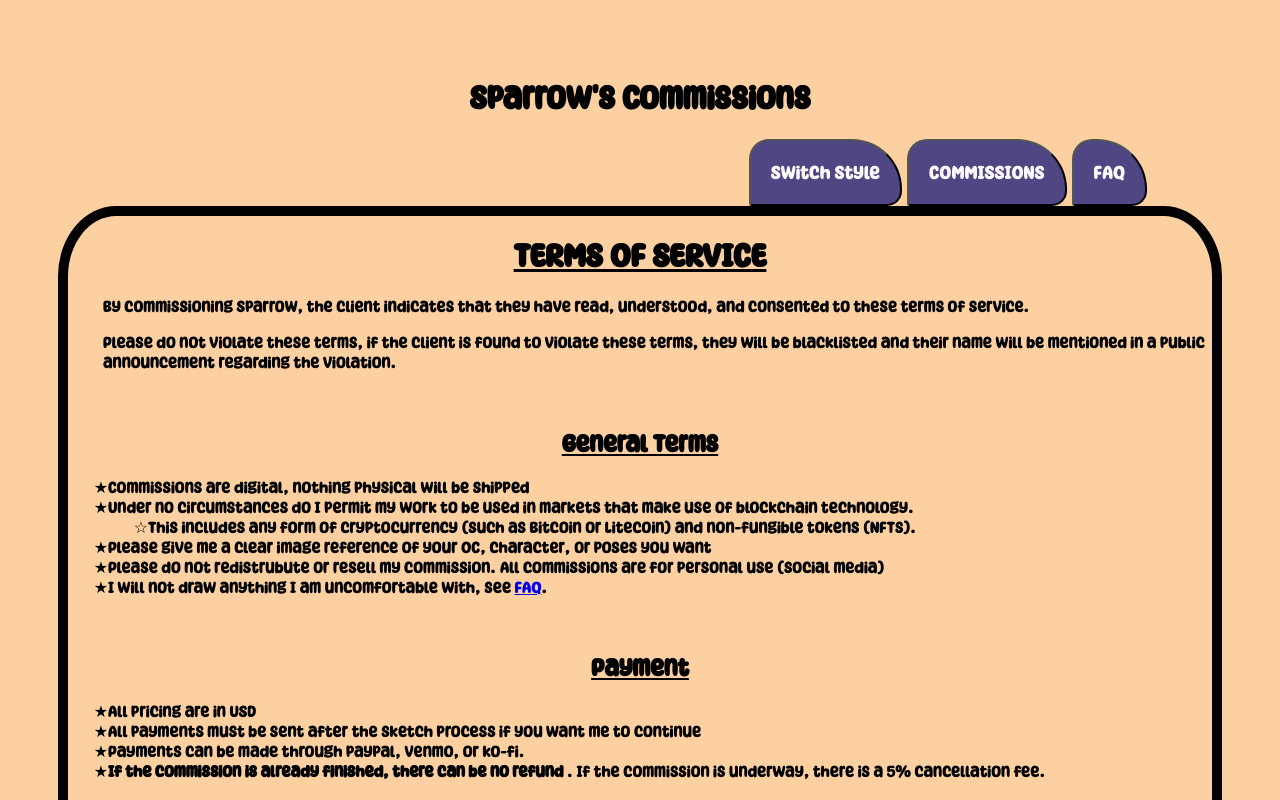
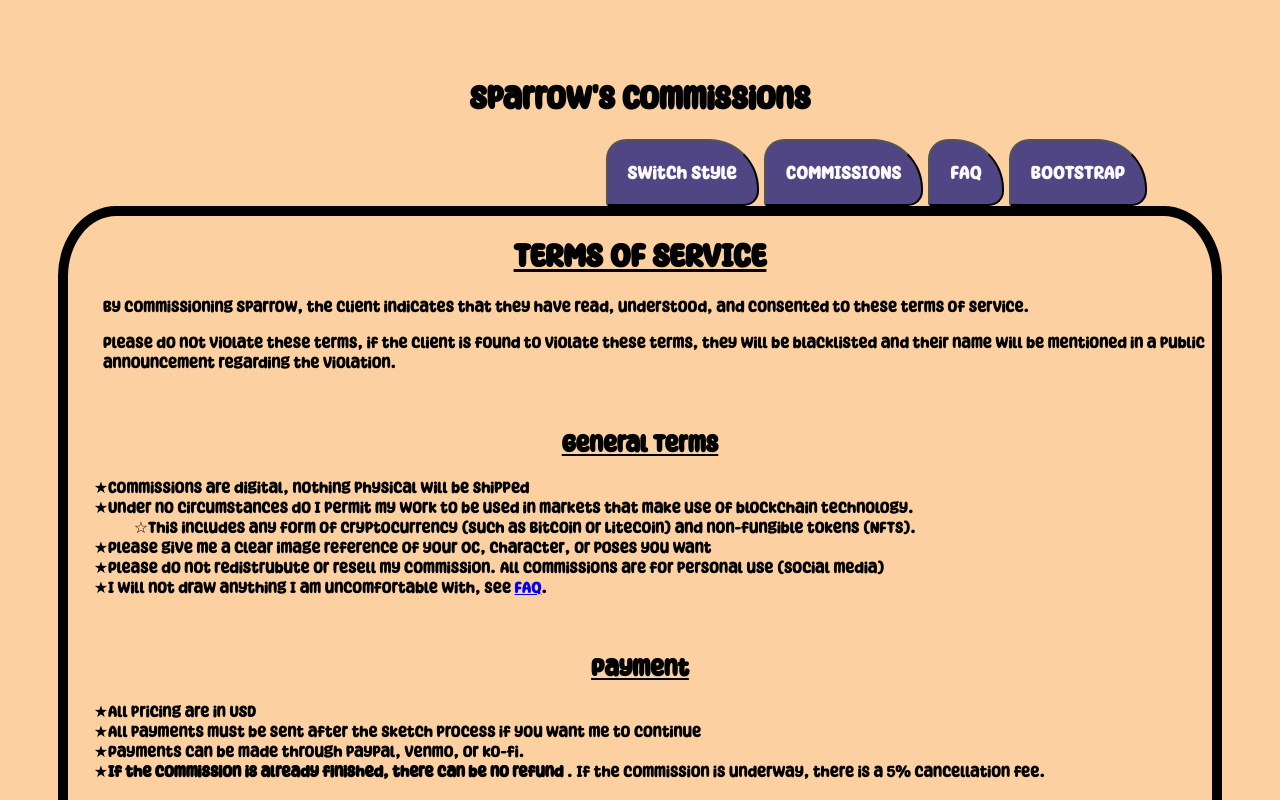
Before and after one commit to bdt266/bdt266.github.io, a plain HTML site: page FAQ.html in a window 1280 px wide. Shown: the top 800 px of the page. Drawn offline with Linux system fonts and the light colour scheme.

Commit message:
Update FAQ.html

```diff
--- a/FAQ.html
+++ b/FAQ.html
@@ -35,6 +35,7 @@
         <button onclick="toggleCSS()">Switch Style</button>
         <li><a href="index.html"><button>COMMISSIONS</button></a></li>
         <li><a href="FAQ.html"><button>FAQ</button></a></li>
+        <li><a href= "BootStrapVer.html"><button>BOOTSTRAP</button></a></li>
     </ul>
     <div class="insideBody">
         <h1> TERMS OF SERVICE </h1>
```
